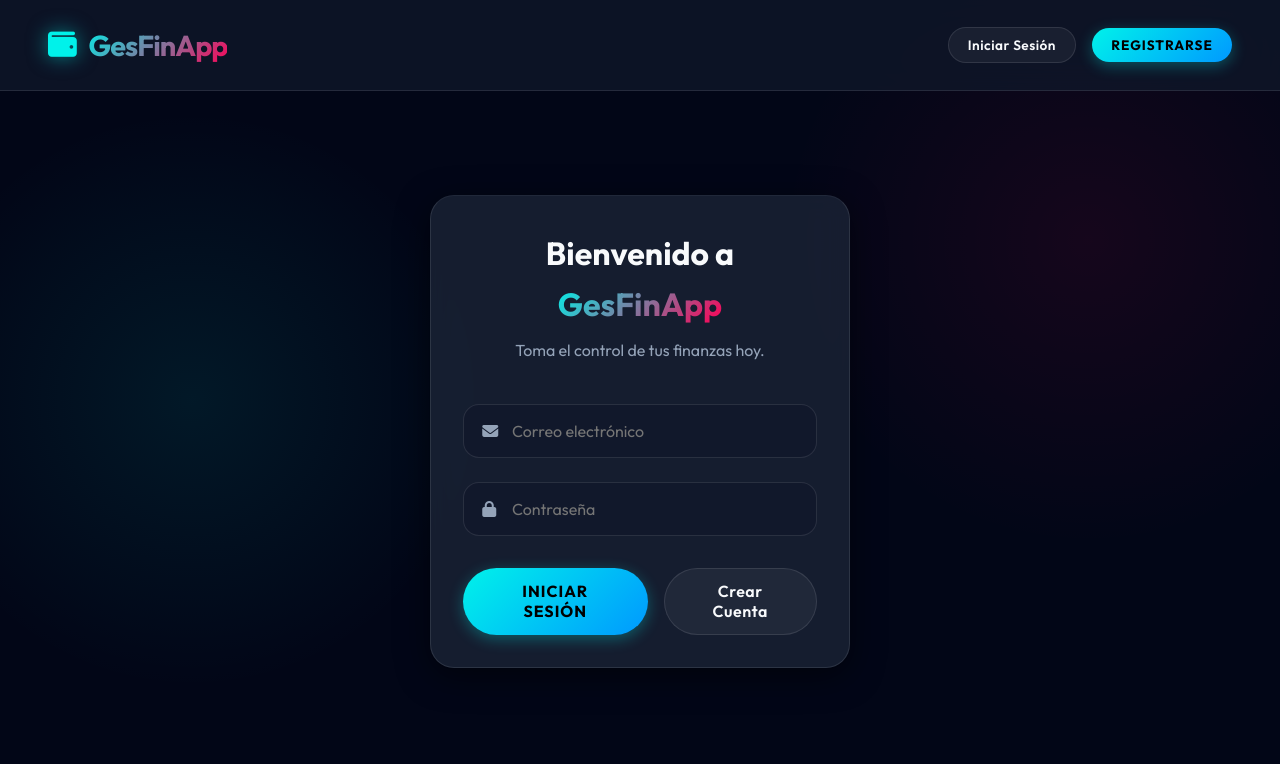
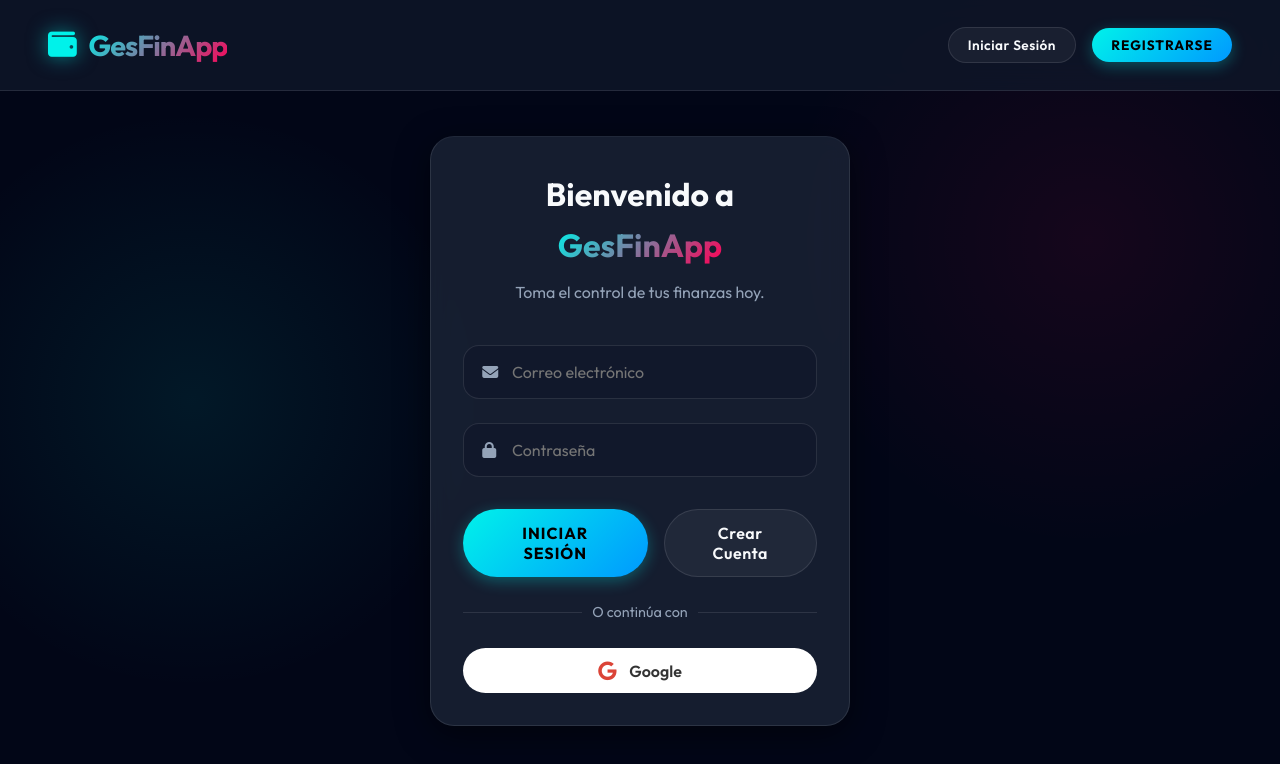
Before and after one commit to lina-cc/ABPRO, a React (Vite) app: page /login in a window 1280 px wide. Shown: the top 764 px of the page. Built offline with nearby package versions, Linux system fonts and the light colour scheme; no server answers.

Commit message:
Implement Google Sign-In

```diff
--- a/src/context/AuthContext.jsx
+++ b/src/context/AuthContext.jsx
@@ -4,7 +4,9 @@
   signInWithEmailAndPassword,
   signOut,
   onAuthStateChanged,
-  updateProfile
+  updateProfile,
+  GoogleAuthProvider,
+  signInWithPopup
 } from 'firebase/auth';
 import { auth } from '../firebase';
 
@@ -44,6 +46,18 @@
     }
   };
 
+  const loginWithGoogle = async () => {
+    try {
+      const provider = new GoogleAuthProvider();
+      await signInWithPopup(auth, provider);
+      return true;
+    } catch (error) {
+      console.error("Error al iniciar sesión con Google:", error);
+      alert("Error al iniciar sesión con Google: " + error.message);
+      return false;
+    }
+  };
+
   const register = async (name, email, password) => {
     try {
       const userCredential = await createUserWithEmailAndPassword(auth, email, password);
@@ -71,7 +85,7 @@
   };
 
   return (
-    <AuthContext.Provider value={{ user, login, register, logout, loading }}>
+    <AuthContext.Provider value={{ user, login, loginWithGoogle, register, logout, loading }}>
       {!loading && children}
     </AuthContext.Provider>
   );
--- a/src/index.css
+++ b/src/index.css
@@ -759,6 +759,56 @@
 }
 
 /* Responsive */
+.auth-separator {
+    display: flex;
+    align-items: center;
+    text-align: center;
+    margin: 1.5rem 0;
+    color: var(--text-muted);
+    font-size: 0.9rem;
+}
+
+.auth-separator::before,
+.auth-separator::after {
+    content: '';
+    flex: 1;
+    border-bottom: 1px solid var(--glass-border);
+}
+
+.auth-separator span {
+    padding: 0 10px;
+}
+
+.btn-google {
+    width: 100%;
+    background: white;
+    color: #333;
+    border: none;
+    padding: 0.8rem;
+    border-radius: 50px;
+    font-family: var(--font-main);
+    font-weight: 600;
+    cursor: pointer;
+    transition: var(--transition);
+    display: flex;
+    align-items: center;
+    justify-content: center;
+    gap: 0.8rem;
+    font-size: 1rem;
+}
+
+.btn-google:hover {
+    background: #f1f1f1;
+    transform: translateY(-2px);
+    box-shadow: 0 4px 15px rgba(255, 255, 255, 0.2);
+}
+
+.btn-google i {
+    color: #db4437;
+    /* Google Red */
+    font-size: 1.2rem;
+}
+
 @media (max-width: 768px) {
     .nav-links {
         display: none;
@@ -794,4 +844,8 @@
     .stat-card .amount {
         font-size: 2rem;
     }
+
+    .stats-grid {
+        grid-template-columns: 1fr;
+    }
 }
--- a/src/pages/Login.jsx
+++ b/src/pages/Login.jsx
@@ -5,12 +5,19 @@
 const Login = () => {
     const [email, setEmail] = useState('');
     const [password, setPassword] = useState('');
-    const { login } = useAuth();
+    const { login, loginWithGoogle } = useAuth();
     const navigate = useNavigate();
 
     const handleSubmit = async (e) => {
         e.preventDefault();
         const success = await login(email, password);
+        if (success) {
+            navigate('/dashboard');
+        }
+    };
+
+    const handleGoogleLogin = async () => {
+        const success = await loginWithGoogle();
         if (success) {
             navigate('/dashboard');
         }
@@ -51,6 +58,12 @@
                                 <button type="button" className="btn-secondary" id="go-to-register">Crear Cuenta</button>
                             </Link>
                         </div>
+                        <div className="auth-separator">
+                            <span>O continúa con</span>
+                        </div>
+                        <button type="button" className="btn-google" onClick={handleGoogleLogin}>
+                            <i className="fa-brands fa-google"></i> Google
+                        </button>
                     </form>
                 </div>
             </div>
--- a/src/pages/Register.jsx
+++ b/src/pages/Register.jsx
@@ -6,12 +6,19 @@
     const [name, setName] = useState('');
     const [email, setEmail] = useState('');
     const [password, setPassword] = useState('');
-    const { register } = useAuth();
+    const { register, loginWithGoogle } = useAuth();
     const navigate = useNavigate();
 
     const handleSubmit = async (e) => {
         e.preventDefault();
         const success = await register(name, email, password);
+        if (success) {
+            navigate('/dashboard');
+        }
+    };
+
+    const handleGoogleLogin = async () => {
+        const success = await loginWithGoogle();
         if (success) {
             navigate('/dashboard');
         }
@@ -63,6 +70,12 @@
                                 <button type="button" className="btn-secondary" id="go-to-login">Ya tengo cuenta</button>
                             </Link>
                         </div>
+                        <div className="auth-separator">
+                            <span>O regístrate con</span>
+                        </div>
+                        <button type="button" className="btn-google" onClick={handleGoogleLogin}>
+                            <i className="fa-brands fa-google"></i> Google
+                        </button>
                     </form>
                 </div>
             </div>
```
